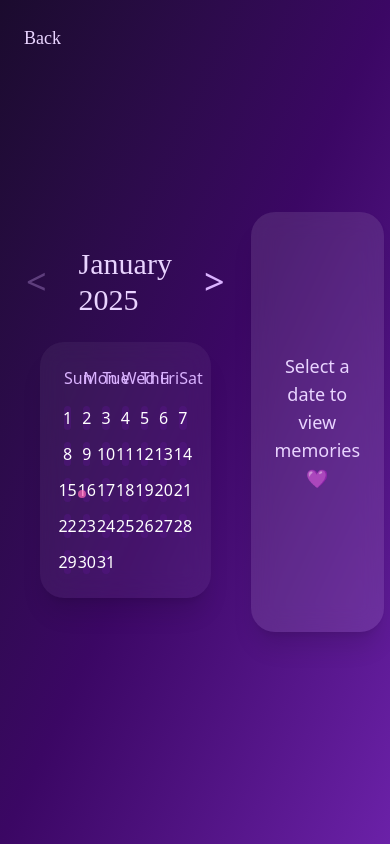
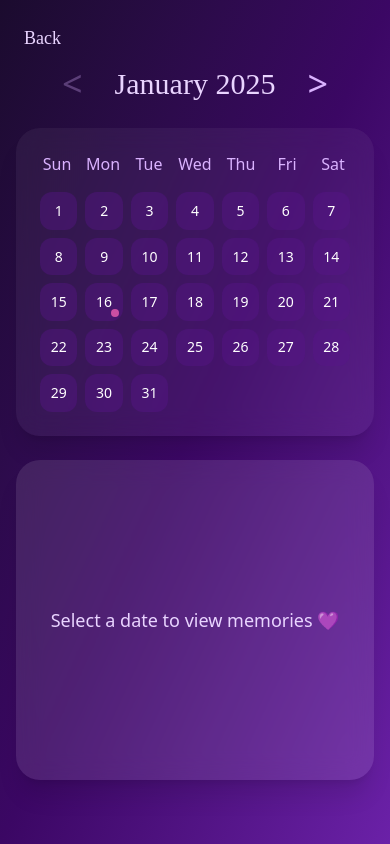
Before and after one commit to lraouie/love-for-kathleen, a React (Vite) app: page /gallery in a window 390 px wide. Built offline with nearby package versions, Linux system fonts and the light colour scheme.

Commit message:
Update Gallery

```diff
--- a/src/pages/Gallery.jsx
+++ b/src/pages/Gallery.jsx
@@ -196,7 +196,7 @@ export default function Gallery() {
   };
 
   return (
-    <div className="min-h-screen bg-gradient-to-br from-[#1b0b2e] via-[#3b0764] to-[#6b21a8] text-white flex items-center justify-center px-10 overflow-hidden">
+    <div className="min-h-screen bg-gradient-to-br from-[#1b0b2e] via-[#3b0764] to-[#6b21a8] text-white flex items-center justify-center px-4 sm:px-6 md:px-10 overflow-x-hidden">
 
       {/* BACK TO HOME */}
       <button
@@ -212,10 +212,12 @@ export default function Gallery() {
       </button>
 
       {/* MAIN LAYOUT */}
-      <div className="flex gap-10 max-w-6xl w-full items-center">
+      <div className="flex flex-col lg:flex-row gap-6 lg:gap-10 max-w-6xl w-full items-center">
+
 
         {/* ================= CALENDAR (LEFT) ================= */}
-        <div className="w-[55%]">
+        <div className="w-full lg:w-[55%]">
+
 
           {/* MONTH NAV */}
           <div className="flex items-center justify-center gap-8 mb-6">
@@ -256,7 +258,8 @@ export default function Gallery() {
             </div>
 
             {/* DAYS */}
-            <div className="grid grid-cols-7 gap-3">
+            <div className="grid grid-cols-7 gap-2 sm:gap-3">
+
               {Array.from({ length: month.days }).map((_, i) => {
                 const day = i + 1;
                 const hasMedia = mediaData[monthName]?.[day];
@@ -265,7 +268,7 @@ export default function Gallery() {
                   <button
                     key={day}
                     onClick={() => handleSelectDay(day)}
-                    className={`relative aspect-square rounded-xl flex items-center justify-center
+                    className={`relative aspect-square rounded-xl flex items-center justify-center text-sm sm:text-base
                       transition-all duration-300
                       ${
                         selectedDay === day
@@ -288,7 +291,7 @@ export default function Gallery() {
         </div>
 
         {/* ================= MEDIA BOX (RIGHT) ================= */}
-        <div className="w-[45%] bg-white/10 rounded-3xl p-6 shadow-xl backdrop-blur-md flex flex-col items-center justify-center min-h-[420px]">
+        <div className="w-full lg:w-[45%] bg-white/10 rounded-3xl p-4 sm:p-6 shadow-xl backdrop-blur-md flex flex-col items-center justify-center min-h-[320px] sm:min-h-[420px]">
 
           {!selectedDay && (
             <p className="text-purple-200 text-center text-lg">
@@ -319,7 +322,8 @@ export default function Gallery() {
                   src={mediaList[mediaIndex].src}
                   alt="memory"
                   onClick={() => setIsModalOpen(true)}
-                  className="rounded-xl max-h-[260px] object-contain mb-4 cursor-pointer
+                  className="rounded-xl max-h-[220px] sm:max-h-[260px] object-contain mb-4 cursor-pointer
+
                              transition-transform duration-300 hover:scale-105"
                 />
               )}
@@ -328,7 +332,8 @@ export default function Gallery() {
                 <video
                   src={mediaList[mediaIndex].src}
                   controls
-                  className="rounded-xl max-h-[260px] object-contain mb-4 cursor-pointer
+                  className="rounded-xl max-h-[220px] sm:max-h-[260px] object-contain mb-4 cursor-pointer
+
                              transition-transform duration-300 hover:scale-105"
                 />
               )}
@@ -372,7 +377,8 @@ export default function Gallery() {
           <img
             src={mediaList[mediaIndex].src}
             alt="expanded"
-            className="max-w-[90%] max-h-[90%] rounded-2xl shadow-2xl animate-fade-in"
+            className="max-w-[95%] max-h-[85%] sm:max-w-[90%] sm:max-h-[90%] rounded-2xl shadow-2xl animate-fade-in"
+
           />
         </div>
       )}
```
